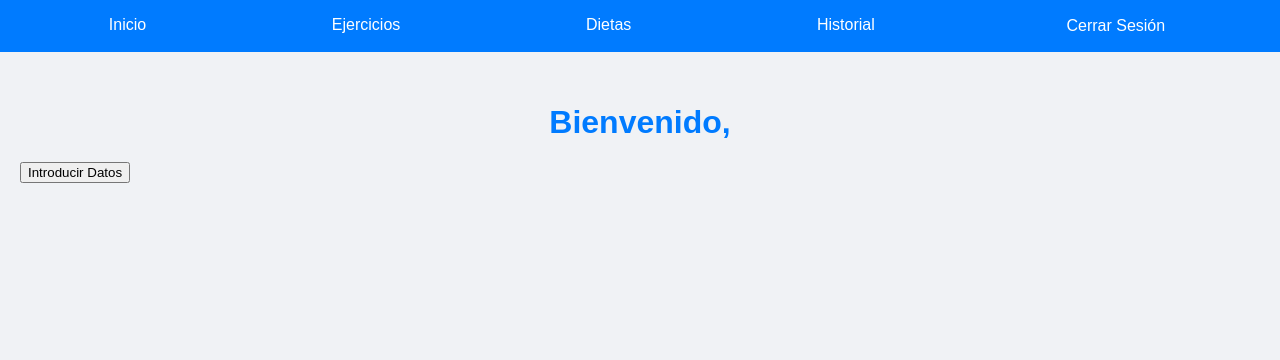
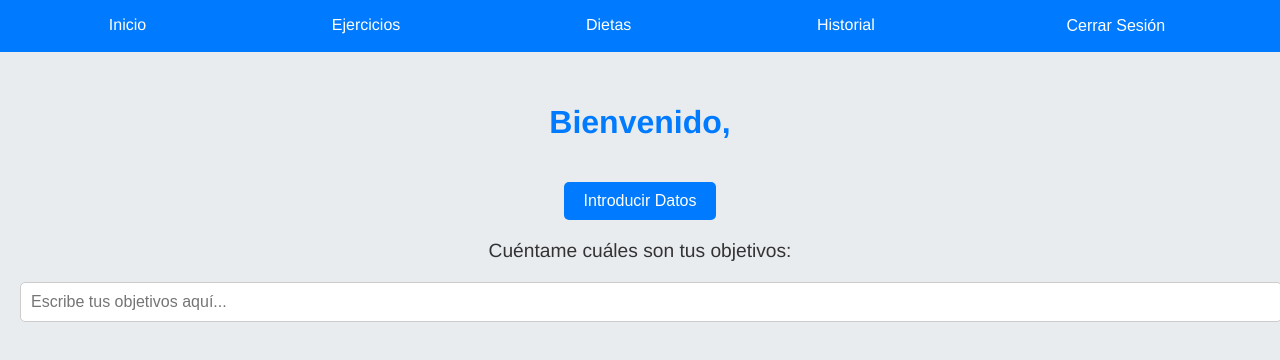
Before and after one commit to Jesuscbart/fitness4all, a React (Create React App) app: page / in a window 1280 px wide. Shown: the top 360 px of the page. Built offline with nearby package versions, Linux system fonts and the light colour scheme; no server answers; the database is empty; sample sign-in values are in the browser's storage.

Commit message:
Página de inicio modificada y añadido el input para IA

```diff
--- a/src/App.css
+++ b/src/App.css
@@ -39,8 +39,8 @@
 
 /* Estilos generales */
 body {
-  font-family: 'Arial', sans-serif;
-  background-color: #f0f2f5;
+  font-family: 'Helvetica Neue', Arial, sans-serif;
+  background-color: #e9ecef;
   margin: 0;
   padding: 0;
 }
@@ -132,3 +132,20 @@ form button:hover {
 .dashboard p {
   color: #666;
 }
+
+.container {
+  max-width: 960px;
+  margin: 0 auto;
+  padding: 20px;
+}
+
+.chart-container {
+  max-width: 600px;
+  margin: 0 auto;
+}
+
+@media (max-width: 768px) {
+  nav ul {
+    flex-direction: column;
+  }
+}
--- a/src/pages/Dashboard.css
+++ b/src/pages/Dashboard.css
@@ -1,9 +1,31 @@
 .dashboard {
   padding: 20px;
+  text-align: center; /* Centrar el contenido */
 }
 
 .dashboard h1 {
   color: #007bff;
+}
+
+.dashboard button {
+  background-color: #007bff;
+  color: white;
+  border: none;
+  padding: 10px 20px;
+  border-radius: 5px;
+  cursor: pointer;
+  font-size: 1rem;
+  margin-top: 20px;
+}
+
+.dashboard button:hover {
+  background-color: #0056b3;
+}
+
+.dashboard p {
+  font-size: 1.2rem;
+  color: #333;
+  margin: 10px 0;
 }
 
 .modal-overlay {
@@ -65,3 +87,21 @@
 .modal form button:hover {
   background-color: #0056b3;
 }
+
+.goal-section {
+  margin-top: 20px;
+}
+
+.goal-section p {
+  font-size: 1.2rem;
+  color: #333;
+}
+
+.goal-section input {
+  width: 100%;
+  padding: 10px;
+  margin-top: 10px;
+  border: 1px solid #ccc;
+  border-radius: 5px;
+  font-size: 1rem;
+}
--- a/src/pages/Dashboard.js
+++ b/src/pages/Dashboard.js
@@ -19,6 +19,7 @@ function Dashboard() {
   const [weightData, setWeightData] = useState([]);
   const [weightDate, setWeightDate] = useState('');
   const [isModalOpen, setIsModalOpen] = useState(false);
+  const [goal, setGoal] = useState('');
 
   const calculateBMI = (height, weight) => {
     if (height && weight) {
@@ -194,6 +195,17 @@ function Dashboard() {
           {/* Otros datos que desees mostrar */}
         </div>
       )}
+
+      {/* Sección para introducir objetivos */}
+      <div className="goal-section">
+        <p>Cuéntame cuáles son tus objetivos:</p>
+        <input
+          type="text"
+          value={goal}
+          onChange={(e) => setGoal(e.target.value)}
+          placeholder="Escribe tus objetivos aquí..."
+        />
+      </div>
     </div>
   );
 }
--- a/src/pages/History.js
+++ b/src/pages/History.js
@@ -52,7 +52,9 @@ function History() {
     <div>
       <h2>Historial de Peso</h2>
       {weightData.length > 0 ? (
-        <Line data={weightChartData} />
+        <div className="chart-container">
+          <Line data={weightChartData} />
+        </div>
       ) : (
         <p>No hay datos de peso disponibles.</p>
       )}
```
Also changed, not shown: firebase.json.
